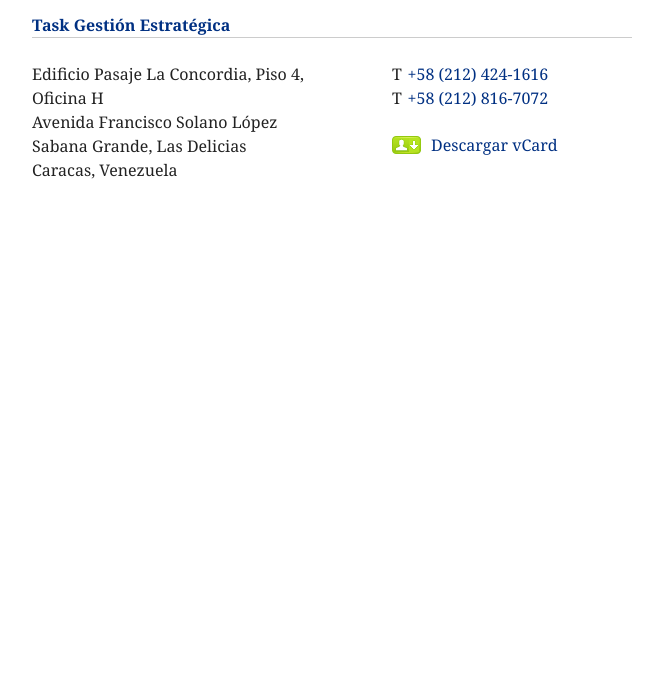
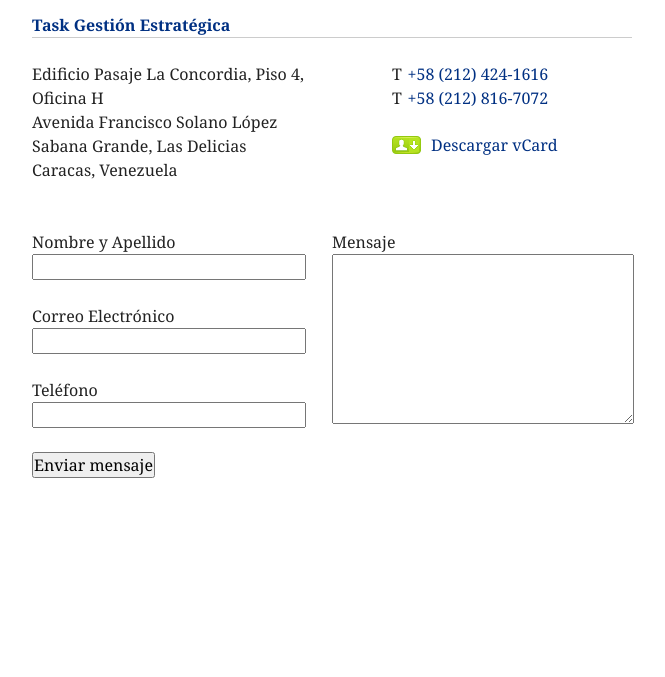
Before and after one commit to gesteves/taskgestion, a Python web app: template templates/index.html in a window 1280 px wide. Shown: the part 4629-5306 px from the top of the page, without its empty margins (358-1023 px from the left). Before the commit the page ends 4808 px from the top, so only its background shows below. Run offline with Jinja, Linux system fonts and the light colour scheme; the template is opened without the code that fills it, so the values that code supplies are empty; some libraries are stand-ins or nearby versions.

Commit message:
Added contact form

```diff
--- a/static/css/main.css
+++ b/static/css/main.css
@@ -251,6 +251,37 @@ address {
 	list-style-type:none;
 }
 
+#contacto form {
+	width:600px;
+	float:left;
+}
+
+#contacto form div.left {
+	width:270px;
+	margin-right:30px;
+	float:left;
+}
+
+#contacto form div.left input {
+	width:270px;
+}
+
+#contacto div.right {
+	width:300px;
+	float:left;
+}
+
+#contacto form textarea {
+	width:300px;
+	height:168px;
+	float:left;
+	margin:0;
+}
+
+#contacto p.submit {
+	clear:both;
+}
+
 footer {
 	width:100%;
 	height:48px;
--- a/static/javascript/application.js
+++ b/static/javascript/application.js
@@ -9,7 +9,7 @@ function initjQuery() {
 		$('#main-nav a[href="'+location.hash+'"]').addClass('selected');
 	}
 	$("#main-nav a").click(getContent);
-
+	$('#send').click(sendEmail);
 }
 
 
@@ -31,3 +31,36 @@ function changeHash(hash) {
 	location.hash = hash;
 	return false;
 }
+
+function sendEmail(event) {
+	event.preventDefault();
+	$('#send').attr("value", "Enviando…");
+	var bademail = "Por favor, escriba una dirección de email válida.";
+	var badname = "Por favor, escriba su nombre.";
+	var badmessage = "Por favor, escriba su mensaje.";
+	var sent = "¡Mensaje enviado!";
+	var send = "Enviar mensaje";
+	$('#send').attr("disabled", "disabled");
+	var name = $(':text[name=name]').val();
+	var email = $(':text[name=email]').val();
+	var subject = $(':text[name=phone]').val();
+	var message = $(':input[name=message]').val();
+	$.post("/contact/", {name: name, email: email, phone: phone, message: message}, function(data) {
+		if (data == "Invalid email") {
+			$('span.contact-error').html(bademail);
+			$('#send').removeAttr("disabled");
+			$('#send').attr("value", send);
+		} else if (data == "Invalid name") {
+			$('span.contact-error').html(badname);
+			$('#send').removeAttr("disabled");
+			$('#send').attr("value", send);
+		} else if (data == "Invalid message") {
+			$('span.contact-error').html(badmessage);
+			$('#send').removeAttr("disabled");
+			$('#send').attr("value", send);
+		} else if (data == "OK") {
+			$('#send').attr("value", sent);
+			$('p.contact-error').empty();
+		}
+	});
+}
--- a/templates/contacto.html
+++ b/templates/contacto.html
@@ -13,4 +13,21 @@
 		<li class="tel"><abbr>T</abbr> <a href="tel:+582128167072" class="value">+58 (212) 816-7072</a></li>
 	</ul>
 	<a class="hcard" href="http://technorati.com/contact/?url=http%3A%2F%2Fwww.taskgestion.com">Descargar vCard</a>
+
+
+	<form class="contact">
+		<div class="left">
+		<p><label for="name">Nombre y Apellido</label><br/>
+		<input type="text" name="name" /></p>
+		<p><label for="email">Correo Electrónico</label><br/>
+		<input type="text" name="email" /></p>
+		<p><label for="phone">Teléfono</label><br/>
+		<input type="text" name="phone" /></p>
+		</div>
+		<div class="right">
+		<p><label for="message">Mensaje</label><br/>
+		<textarea name="message"></textarea></p>
+		</div>
+		<p class="submit"><input type="submit" value="Enviar mensaje" id="send" /> <span class="contact-error"></span></p>
+	</form>
 </section>
--- a/urls.py
+++ b/urls.py
@@ -16,5 +16,6 @@ urlpatterns = patterns('',
     # Uncomment the next line to enable the admin:
     # (r'^admin/(.*)', admin.site.root),
 	(r'^$', index),
+	(r'^contact', contact),
 	(r'', not_found),
 )
```
Also changed, not shown: views.py (+34 -0 lines), 2 other files.
